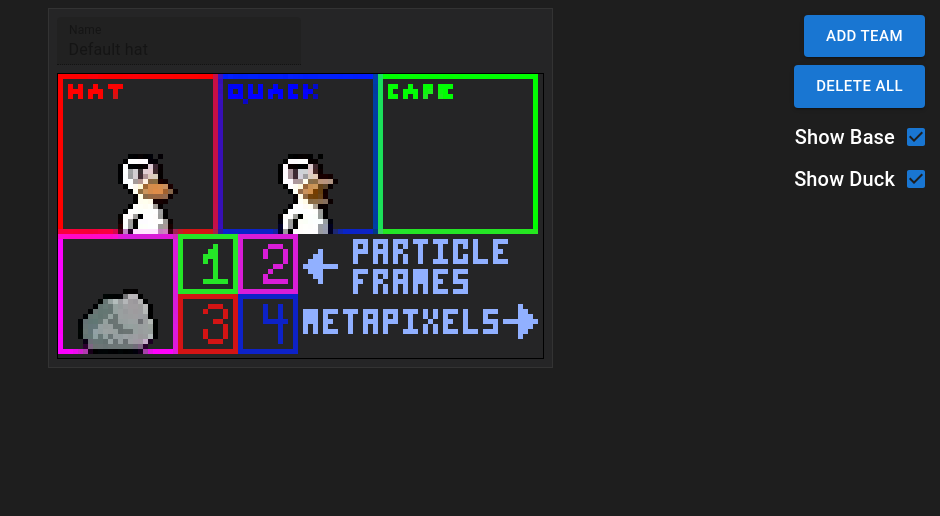
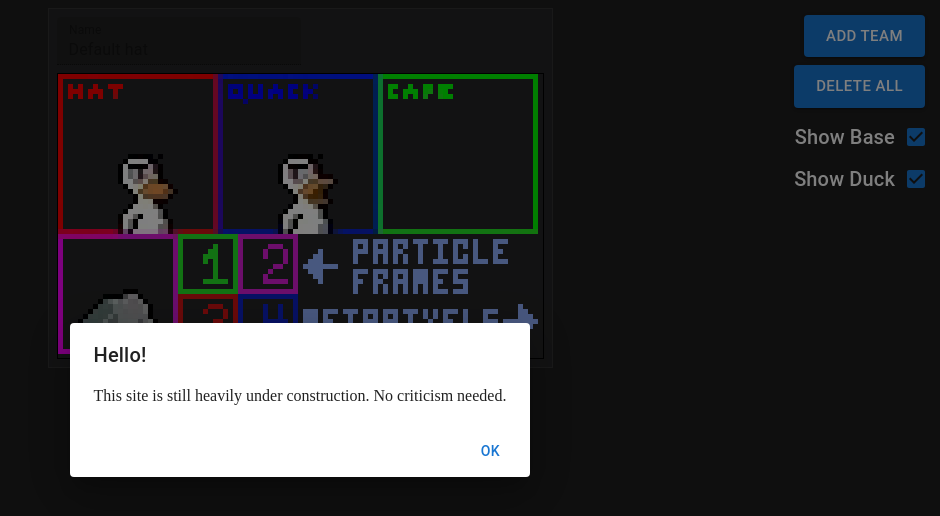
Before and after one commit to Remmoze/DuckGameHats, a React (Create React App) app: page / in a window 1280 px wide. Shown: the top 516 px of the page, without its empty margins (340-1280 px from the left). Built offline with nearby package versions, Linux system fonts and the light colour scheme.

Commit message:
Created welcome dialog

```diff
--- a/src/App.js
+++ b/src/App.js
@@ -1,4 +1,4 @@
-import { Grid } from "@mui/material";
+import { Button, Dialog, DialogActions, DialogContent, DialogTitle, Grid } from "@mui/material";
 import { Box } from "@mui/system";
 import { useState } from "react";
 import Menu from "./components/Menu";
@@ -9,6 +9,8 @@ function App() {
     const [teams, setTeams] = useState([]);
     const [showbase, setShowBase] = useState(true);
     const [showDuck, setShowDuck] = useState(true);
+
+    const [showWelcome, setShowWelcome] = useState(true);
 
     const addTeam = async (imageUrl, file) => {
         let team = await createTeam(imageUrl, file);
@@ -25,6 +27,13 @@ function App() {
 
     return (
         <>
+            <Dialog open={showWelcome} onClose={() => setShowWelcome(false)}>
+                <DialogTitle>Hello!</DialogTitle>
+                <DialogContent>This site is still heavily under construction. No criticism needed.</DialogContent>
+                <DialogActions>
+                    <Button onClick={() => setShowWelcome(false)}>ok</Button>
+                </DialogActions>
+            </Dialog>
             <Grid
                 container
                 direction="row"
--- a/src/components/Team/TeamSettings.jsx
+++ b/src/components/Team/TeamSettings.jsx
@@ -30,7 +30,7 @@ const TeamSettings = ({ name, setName, disabled, onDelete, data }) => {
                     error={name === ""}
                     label="Name"
                     variant="filled"
-                    value={disabled ? "Default hat" : name}
+                    value={name}
                     disabled={disabled}
                     onChange={({ target }) => setName(target.value)}
                 />
```
